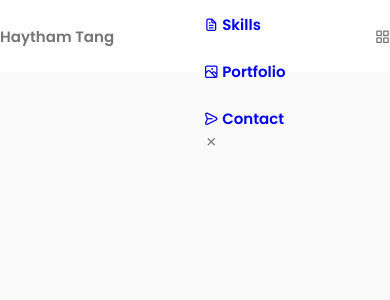
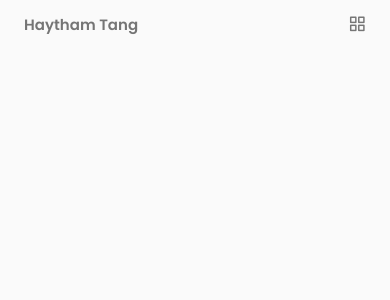
Before and after one commit to haytham918/portfolio, a React (Create React App) app: page / in a window 390 px wide. Shown: the top 300 px of the page. Built offline with nearby package versions, Linux system fonts and the light colour scheme.

Commit message:
Adding some css

```diff
--- a/src/App.css
+++ b/src/App.css
@@ -151,7 +151,10 @@ img{
 }
 
 @media screen and (max-width: 992px){
-
+  .container{
+    margin-left: var(--mb-1-5);
+    margin-right: var(--mb-1-5);
+  }
 }
 
 @media screen and (max-width: 768px){
@@ -163,5 +166,8 @@ img{
 }
 
 @media screen and (max-width: 350px){
-
+  .container{
+    margin-left: var(--mb-1);
+    margin-right: var(--mb-1);
+  }
 }
--- a/src/components/Header.css
+++ b/src/components/Header.css
@@ -4,7 +4,7 @@
   top: 0;
   left: 0;
   z-index: var(--z-fixed);
-  background-color: var(--container-color);
+  background-color: var(--body-color);
 }
 
 .nav {
@@ -21,3 +21,104 @@
   color: var(--titile-color);
   font-weight: var(--font-medium);
 }
+
+.nav__link {
+  display: flex;
+  flex-direction: column;
+  align-items: center;
+  font-size: var(--small-font-size);
+  color: var(--titile-color);
+  font-weight: var(--font-medium);
+  transition: 0.3s;
+}
+
+
+.nav__list{
+  display: flex;
+  column-gap: 2rem;
+}
+.nav__icon,
+.nav__close,
+.nav__toggle{
+  display: none;
+}
+
+/* Active Link */
+
+.active-link,
+.nav__link:hover{
+  color: var(--title-color-dark);
+}
+
+@media screen and (max-width: 768px){
+  .header{
+
+    top: 0;
+
+  }
+  .nav{
+    height: var(--header-height);
+  }
+
+  .nav__menu {
+    position: fixed;
+    top: -100%;
+    left: 0;
+    width: 100%;
+    background-color: var(--body-color);
+    padding: 2rem 1.5rem 4rem;
+    box-shadow: 0 -1px 4px rgba(0, 0, 0, 0.15);
+    border-radius: 0 0 1.5rem 1.5rem;
+    transition: .3s;
+  }
+
+  /* Show Menu */
+  .show-menu{
+    top: 0;
+  }
+
+  .nav__list{
+    display: grid;
+    grid-template-columns: repeat(3, 1fr);
+    gap: 2rem;
+  }
+
+  .nav__icon{
+    font-size: 1.2rem;
+  }
+
+  .nav__close{
+    position: absolute;
+    right: 1.3rem;
+    bottom: 0.5rem;
+    font-size: 1.5rem;
+    cursor: pointer;
+    color: var(--titile-color);
+
+  }
+
+  .nav__close:hover{
+    color: var(--title-color-dark);
+  }
+
+  .nav__toggle{
+    font-size: 1.1rem;
+    cursor: pointer;
+  }
+
+  .nav__icon,
+  .nav__close,
+  .nav__toggle{
+    display: block;
+  }
+}
+
+@media screen and (max-width: 350px){
+  .nav__menu{
+    padding: 2rem 0.25rem 4rem;
+  }
+
+  .nav__list{
+    column-gap: 0;
+  }
+}
--- a/src/components/Header.jsx
+++ b/src/components/Header.jsx
@@ -11,7 +11,7 @@ const Header = () => {
           <ul className="nav__list grid">
 
             <li className="nav__item">
-              <a href="#home" className="nav__link">
+              <a href="#home" className="nav__link active-link">
                 <i className="uil uil-estate nav__icon"></i> Home
               </a>
             </li>
```
